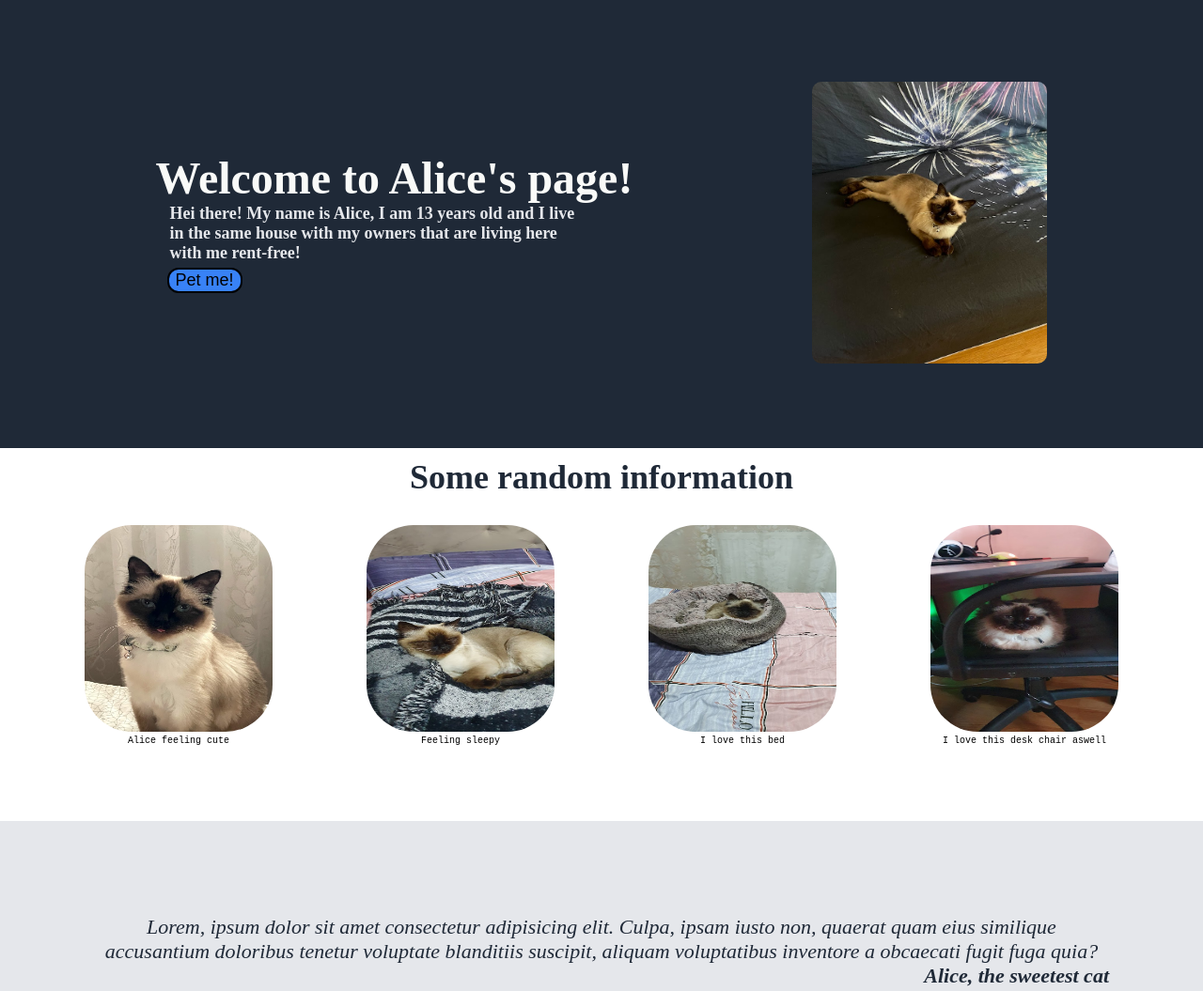
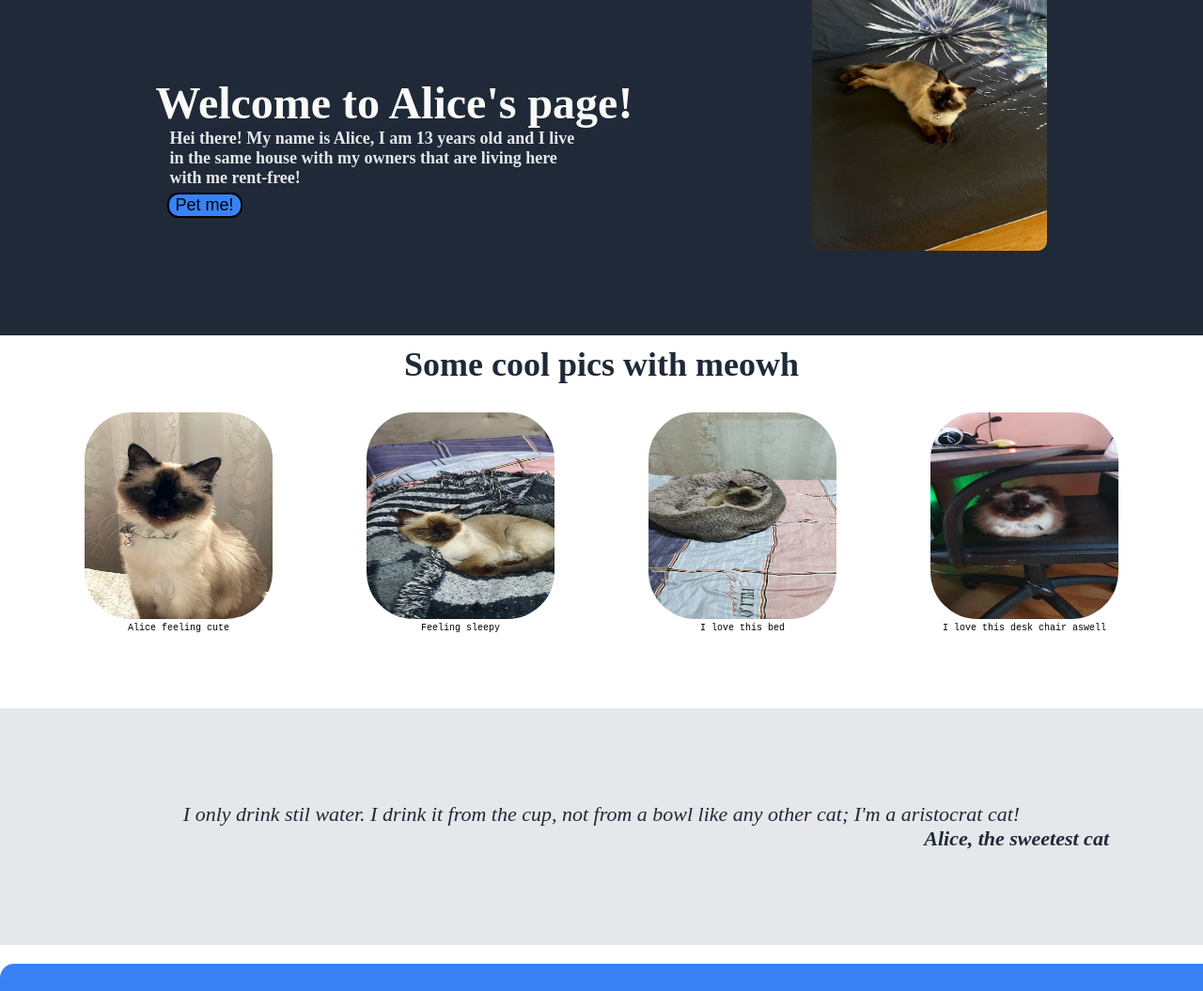
Before and after one commit to mihai-gabriel1/Project-Landing-Page, a plain HTML site: page index.html in a window 1280 px wide. Shown: the part 138-1193 px from the top of the page at 94% size. Drawn offline with Linux system fonts and the light colour scheme.

Commit message:
Added a custom logo and made some final tweaks on header's margin. Project ready to roll

```diff
--- a/index.html
+++ b/index.html
@@ -33,7 +33,7 @@
 
   <div class="article1">
     <div class="information">
-      <p>Some random information</p>
+      <p>Some cool pics with meowh</p>
     </div>
     <div class="alicepics">
       <div class="cute">
@@ -57,7 +57,7 @@
 
   <div class="article2"></div>
     <div class="paragraphs">
-      <p>Lorem, ipsum dolor sit amet consectetur adipisicing elit. Culpa, ipsam iusto non, quaerat quam eius similique accusantium doloribus tenetur voluptate blanditiis suscipit, aliquam voluptatibus inventore a obcaecati fugit fuga quia?</p>
+      <p>I only drink stil water. I drink it from the cup, not from a bowl like any other cat; I'm a aristocrat cat!</p>
       <p class="god">Alice, the sweetest cat</p>
     </div>
 
--- a/style.css
+++ b/style.css
@@ -49,6 +49,7 @@ a {
   padding-top: 40px;
   display: flex;
   justify-content: space-around;
+  margin-top: -120px;
 }
 
 .awesome-text {
@@ -58,6 +59,7 @@ a {
   display: flex;
   flex-direction: column;
   margin-left: 40px;
+  margin-top: 80px;
 }
 .dummy {
   font-size: 18px;
```
